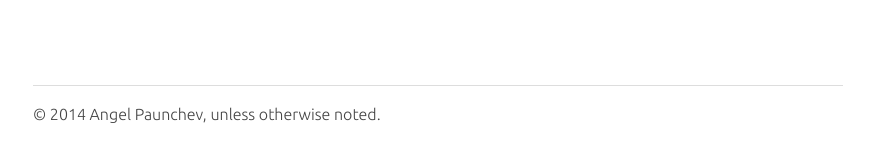
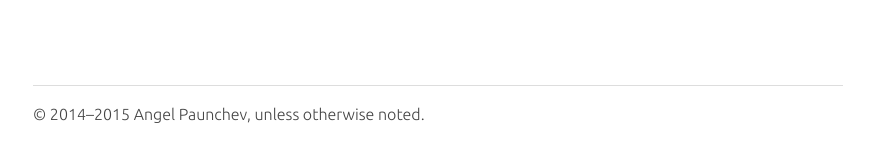
Before and after one commit to apaunchev/paunchev.com, a Jekyll site: the page built from index.html, in a window 1280 px wide. Shown: the part 967-1120 px from the top of the page, without its empty margins (202-1076 px from the left). Built offline with Jekyll 4.4.1, drawn with Linux system fonts in a browser that asks for light colours; nearby versions of some CDN libraries; some of the changed lines change nothing that is shown.

Commit message:
Add dynamic copyright

```diff
--- a/_includes/footer.html
+++ b/_includes/footer.html
@@ -1,3 +1,3 @@
 <footer class="page-foot">
-    <p>&copy; 2014 Angel Paunchev, unless otherwise noted.</p>
+    <p id="copyright"></p>
 </footer>
--- a/_includes/scripts.html
+++ b/_includes/scripts.html
@@ -1,4 +1,8 @@
 <script src="/js/instantclick.min.js" data-no-instant></script>
+<script>
+    // Write copyright.
+    document.getElementById('copyright').innerHTML = '&copy; 2014–' + new Date().getFullYear() + ' Angel Paunchev, unless otherwise noted.';
+</script>
 <script data-no-instant>
     // Google Analytics + InstantClick
     (function(i,s,o,g,r,a,m){i['GoogleAnalyticsObject']=r;i[r]=i[r]||function(){
```
